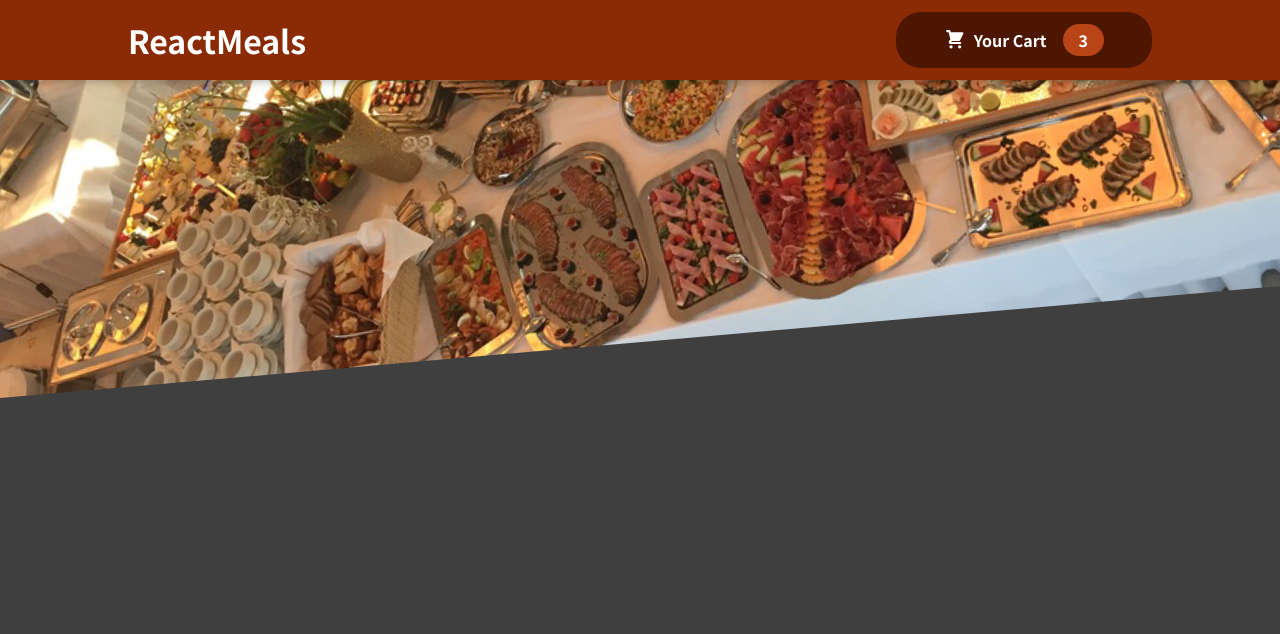
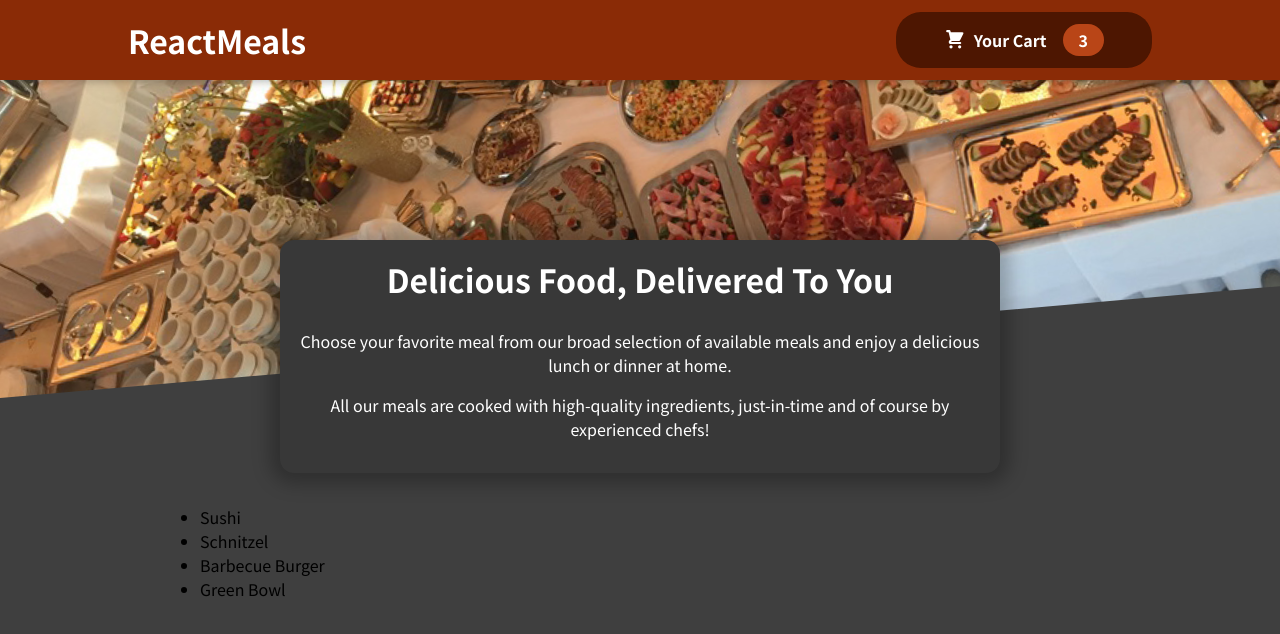
Before and after one commit to AlexandrSyvorotkin/Food-order-application, a React (Create React App) app: page / in a window 1280 px wide. Shown: the top 634 px of the page. Built offline with nearby package versions, Linux system fonts and the light colour scheme.

Commit message:
add meals commponents

```diff
--- a/src/App.js
+++ b/src/App.js
@@ -1,10 +1,14 @@
 import './App.css';
 import Header from "./components/Layout/Header";
+import Meals from "./components/Meals/Meals";
 
 function App() {
     return (
         <>
             <Header/>
+            <main>
+                <Meals/>
+            </main>
         </>
     );
 }
--- /dev/null
+++ b/src/components/Meals/AvailableMeals.jsx
@@ -0,0 +1,47 @@
+import React from 'react';
+import styles from './AvailableMeals.module.css'
+
+const DUMMY_MEALS = [
+    {
+        id: 'm1',
+        name: 'Sushi',
+        description: 'Finest fish and veggies',
+        price: 22.99,
+    },
+    {
+        id: 'm2',
+        name: 'Schnitzel',
+        description: 'A german specialty!',
+        price: 16.5,
+    },
+    {
+        id: 'm3',
+        name: 'Barbecue Burger',
+        description: 'American, raw, meaty',
+        price: 12.99,
+    },
+    {
+        id: 'm4',
+        name: 'Green Bowl',
+        description: 'Healthy...and green...',
+        price: 18.99,
+    },
+];
+
+
+const AvailableMeals = () => {
+
+    const mealList = DUMMY_MEALS.map(meal => {
+        return <li>{meal.name}</li>
+    })
+
+    return (
+        <section>
+            <ul className={styles.meals}>
+                {mealList}
+            </ul>
+        </section>
+    );
+};
+
+export default AvailableMeals;
--- /dev/null
+++ b/src/components/Meals/AvailableMeals.module.css
@@ -0,0 +1,24 @@
+.meals {
+    max-width: 60rem;
+    width: 90%;
+    margin: 2rem auto;
+    animation: meals-appear 1s ease-out forwards;
+}
+
+.meals ul {
+    list-style: none;
+    margin: 0;
+    padding: 0;
+}
+
+@keyframes meals-appear {
+    from {
+        opacity: 0;
+        transform: translateY(3rem);
+    }
+
+    to {
+        opacity: 1;
+        transform: translateY(0);
+    }
+}
--- /dev/null
+++ b/src/components/Meals/Meals.jsx
@@ -0,0 +1,14 @@
+import React from 'react';
+import MealsSummary from "./MealsSummary";
+import AvailableMeals from "./AvailableMeals";
+
+const Meals = () => {
+    return (
+        <>
+           <MealsSummary/>
+           <AvailableMeals/>
+        </>
+    );
+};
+
+export default Meals;
--- /dev/null
+++ b/src/components/Meals/MealsSummary.jsx
@@ -0,0 +1,20 @@
+import React from 'react';
+import styles from "./MealsSummary.module.css";
+
+const MealsSummary = () => {
+    return (
+        <section className={styles.summary}>
+            <h2>Delicious Food, Delivered To You</h2>
+            <p>
+                Choose your favorite meal from our broad selection of available meals
+                and enjoy a delicious lunch or dinner at home.
+            </p>
+            <p>
+                All our meals are cooked with high-quality ingredients, just-in-time and
+                of course by experienced chefs!
+            </p>
+        </section>
+    );
+};
+
+export default MealsSummary;
--- /dev/null
+++ b/src/components/Meals/MealsSummary.module.css
@@ -0,0 +1,18 @@
+.summary {
+    text-align: center;
+    max-width: 45rem;
+    width: 90%;
+    margin: auto;
+    margin-top: -10rem;
+    position: relative;
+    background-color: #383838;
+    color: white;
+    border-radius: 14px;
+    padding: 1rem;
+    box-shadow: 0 1px 18px 10px rgba(0, 0, 0, 0.25);
+}
+
+.summary h2 {
+    font-size: 2rem;
+    margin-top: 0;
+}
```
